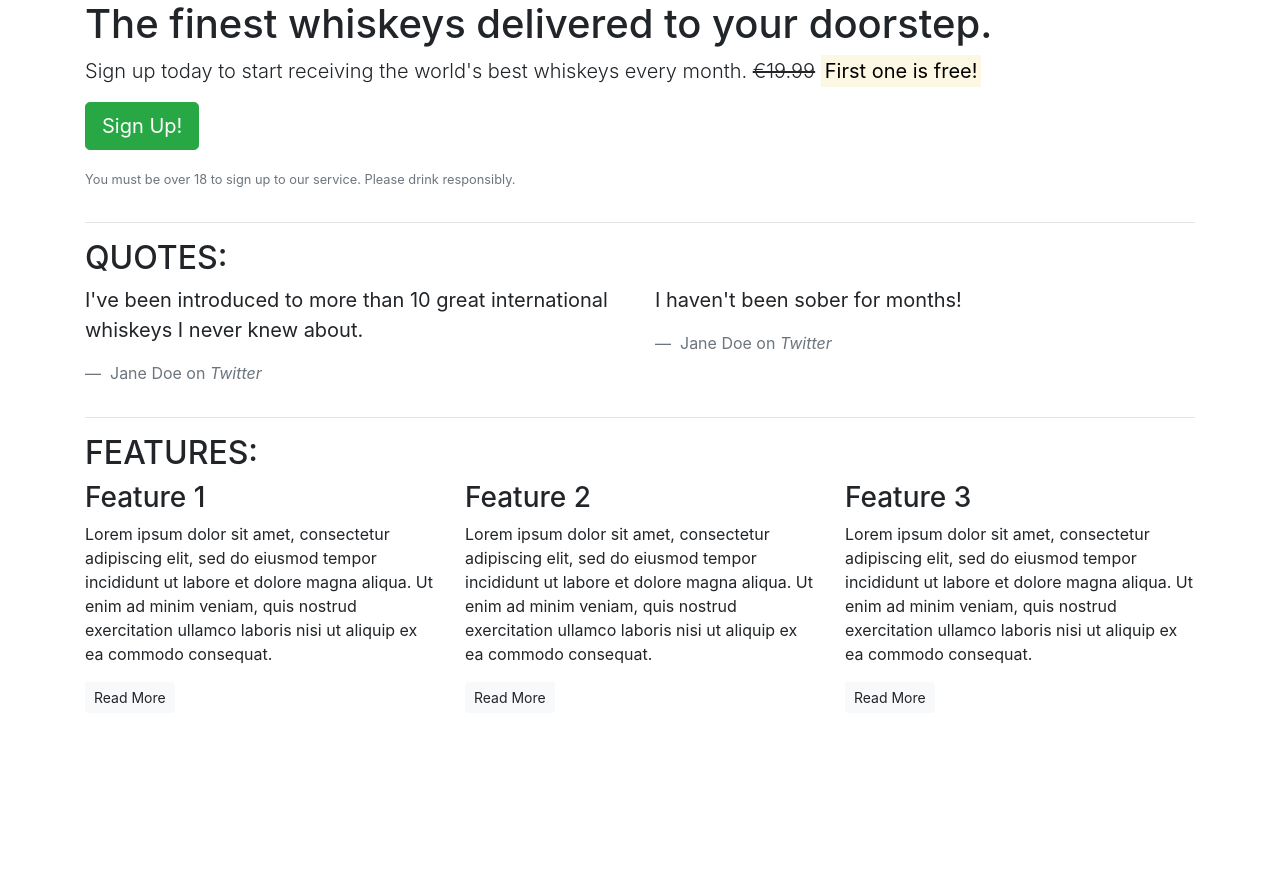
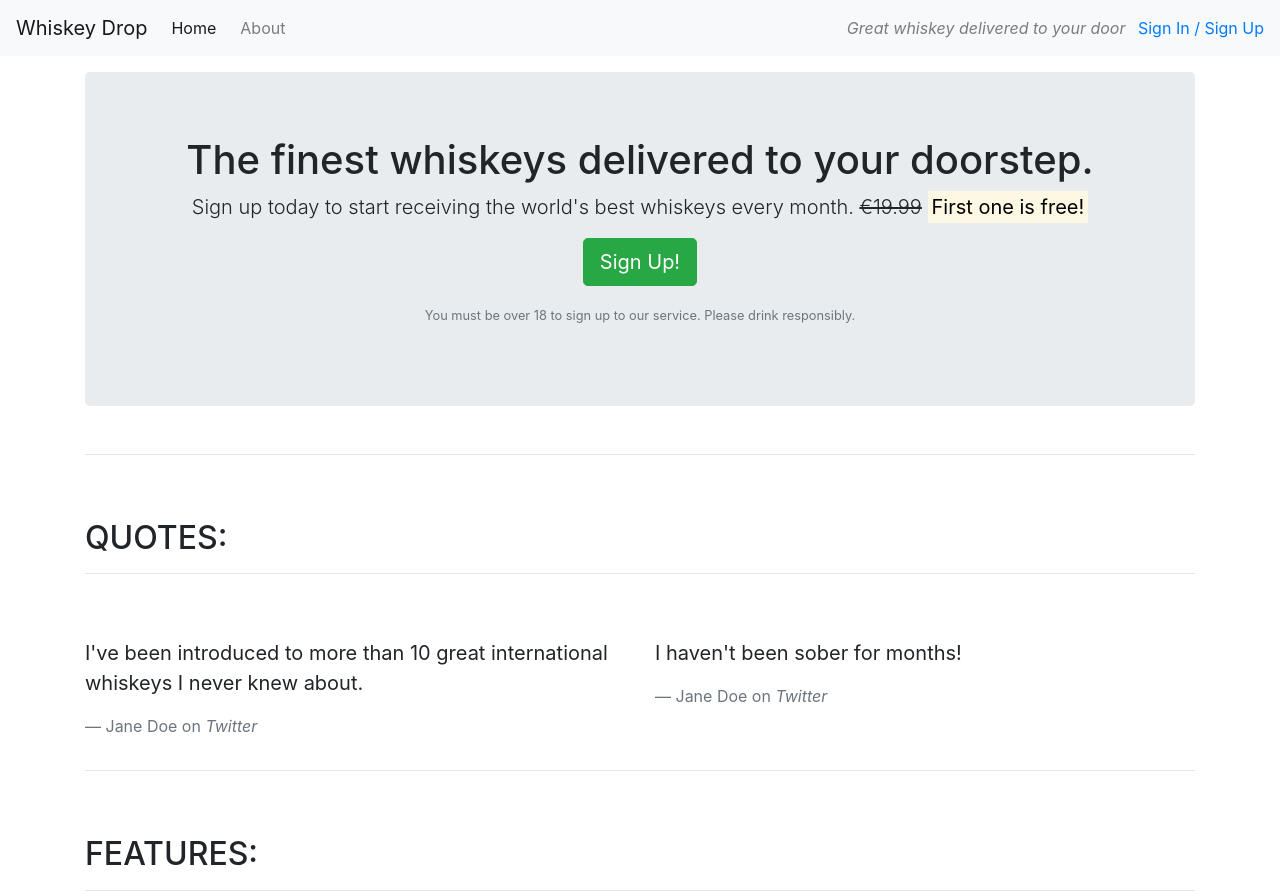
Before and after one commit to b1ndark/whiskey-drop-project, a plain HTML site: page index.html in a window 1280 px wide. Shown: the top 894 px of the page. Before the commit the page ends 800 px from the top, so only its background shows below. Drawn offline with nearby package versions, Linux system fonts and the light colour scheme.

Commit message:
add nav bar and its menus

```diff
--- a/index.html
+++ b/index.html
@@ -1,113 +1,107 @@
 <!DOCTYPE html>
 <html lang="en-us">
+
 <head>
-    <meta charset="utf-8" />
-    <meta name="viewport" content="width=device-width, initial-scale=1.0" />
+    <meta charset="utf-8">
+    <meta name="viewport" content="width=device-width, initial-scale=1.0">
     <title>Whiskey Drop | Taste a new whiskey every month</title>
-    <link
-      rel="stylesheet"
-      href="https://maxcdn.bootstrapcdn.com/bootstrap/4.1.3/css/bootstrap.min.css"
-    />
+    <link rel="stylesheet" href="https://maxcdn.bootstrapcdn.com/bootstrap/4.1.3/css/bootstrap.min.css">
 </head>
 
 <body>
-    <article class="container">
+    <!--Nav-->
+    <nav class="navbar navbar-light navbar-expand-sm bg-light">
+        <a href="/" class="navbar-brand">
+            Whiskey Drop</a>
+        <ul class="navbar-nav mr-auto">
+            <li class="active nav-item mr-2"><a class="nav-link" href="/">Home</a></li>
+            <li class="nav-item mr-2"><a class="nav-link" href="">About</a></li>
+            <li class="nav-item mr-2 d-block d-sm-none"><a class="nav-link" href="">Sign In / Sign Up</a></li>
+        </ul>
+
+        <div class="d-none d-md-block">
+            <p class="navbar-text my-auto mr-2"><i>Great whiskey delivered to your door</i></p>
+            <a href="/login">Sign In / Sign Up</a>
+        </div>
+        <!--</div>-->
+    </nav>
+    <article class="container mt-3">
         <!-- Callout -->
         <div class="row">
             <div class="col-12">
-          <section class="callout">
+                <section class="callout jumbotron text-center">
                     <h1>The finest whiskeys delivered to your doorstep.</h1>
-            <p class="lead">
-              Sign up today to start receiving the world's best whiskeys every
-              month. <s>€19.99</s>
+                    <p class="lead">Sign up today to start receiving the world's best whiskeys every month.
+                        <s class="d-none d-sm-inline">€19.99</s>
+                        <span class="d-inline d-sm-none"><br></span>
                         <strong><mark>First one is free!</mark></strong>
                     </p>
                     <p><button class="btn btn-lg btn-success">Sign Up!</button></p>
-            <p class="text-muted">
-              <small
-                >You must be over 18 to sign up to our service. Please drink
-                responsibly.</small
-              >
-            </p>
+                    <p class="text-muted"><small>You must be over 18 to sign up to our service. Please drink
+                            responsibly.</small></p>
                 </section>
             </div>
         </div>
         <!-- /.callout -->
-      <hr />
-
+        <hr>
         <!-- Quotes -->
         <section class="quotes">
             <div class="row">
-          <div class="col-12">
+                <div class="col-12 my-5">
                     <h2 class="text-uppercase">Quotes:</h2>
+                    <hr />
                 </div>
             </div>
             <div class="row">
                 <div class="col-12 col-md-6">
                     <blockquote class="blockquote">
-              <p>
-                I've been introduced to more than 10 great international
-                whiskeys I never knew about.
-              </p>
-              <footer class="blockquote-footer">
-                Jane Doe on <cite title="Twitter">Twitter</cite>
-              </footer>
+                        <p>I've been introduced to more than 10 great international whiskeys I never knew about.</p>
+                        <footer class="blockquote-footer">Jane Doe on <cite title="Twitter">Twitter</cite></footer>
                     </blockquote>
                 </div>
                 <div class="col-12 col-md-6">
                     <blockquote class="blockquote">
                         <p>I haven't been sober for months!</p>
-              <footer class="blockquote-footer">
-                Jane Doe on <cite title="Twitter">Twitter</cite>
-              </footer>
+                        <footer class="blockquote-footer">Jane Doe on <cite title="Twitter">Twitter</cite></footer>
                     </blockquote>
                 </div>
             </div>
         </section>
         <!-- /.quotes -->
-      <hr />
-
+        <hr>
         <!-- Features -->
         <section class="features">
             <div class="row">
-          <div class="col-12">
+                <div class="col-12 my-5">
                     <h2 class="text-uppercase">Features:</h2>
+                    <hr />
                 </div>
             </div>
             <div class="row">
                 <div class="col-12 col-md-6 col-lg-4">
                     <div class="feature">
                         <h3>Feature 1</h3>
-              <p>
-                Lorem ipsum dolor sit amet, consectetur adipiscing elit, sed do
-                eiusmod tempor incididunt ut labore et dolore magna aliqua. Ut
-                enim ad minim veniam, quis nostrud exercitation ullamco laboris
-                nisi ut aliquip ex ea commodo consequat.
-              </p>
+                        <p>Lorem ipsum dolor sit amet, consectetur adipiscing elit, sed do eiusmod tempor incididunt ut
+                            labore et dolore magna aliqua. Ut enim ad minim veniam, quis nostrud exercitation ullamco
+                            laboris nisi ut aliquip ex ea commodo consequat.</p>
                         <p><a class="btn btn-sm btn-light" href="">Read More</a></p>
                     </div>
                 </div>
                 <div class="col-12 col-md-6 col-lg-4">
                     <div class="feature">
                         <h3>Feature 2</h3>
-              <p>
-                Lorem ipsum dolor sit amet, consectetur adipiscing elit, sed do
-                eiusmod tempor incididunt ut labore et dolore magna aliqua. Ut
-                enim ad minim veniam, quis nostrud exercitation ullamco laboris
-                nisi ut aliquip ex ea commodo consequat.
-              </p>
+                        <p>Lorem ipsum dolor sit amet, consectetur adipiscing elit, sed do eiusmod tempor incididunt ut
+                            labore et dolore magna aliqua. Ut enim ad minim veniam, quis nostrud exercitation ullamco
+                            laboris nisi ut aliquip ex ea commodo consequat.</p>
                         <p><a class="btn btn-sm btn-light" href="">Read More</a></p>
                     </div>
                 </div>
                 <div class="col-12 d-md-none d-lg-block col-lg-4">
                     <div class="feature">
                         <h3>Feature 3</h3>
-              <p>
-                Lorem ipsum dolor sit amet, consectetur adipiscing elit, sed do
-                eiusmod tempor incididunt ut labore et dolore magna aliqua. Ut
-                enim ad minim veniam, quis nostrud exercitation ullamco laboris
-                nisi ut aliquip ex ea commodo consequat.
-              </p>
+                        <p>Lorem ipsum dolor sit amet, consectetur adipiscing elit, sed do eiusmod tempor incididunt ut
+                            labore et dolore magna aliqua. Ut enim ad minim veniam, quis nostrud exercitation ullamco
+                            laboris nisi ut aliquip ex ea commodo consequat.</p>
                         <p><a class="btn btn-sm btn-light" href="">Read More</a></p>
                     </div>
                 </div>
@@ -116,4 +110,5 @@
         <!-- /.features -->
     </article>
 </body>
+
 </html>
```
Lines whose indentation alone changed are shown as unchanged.
